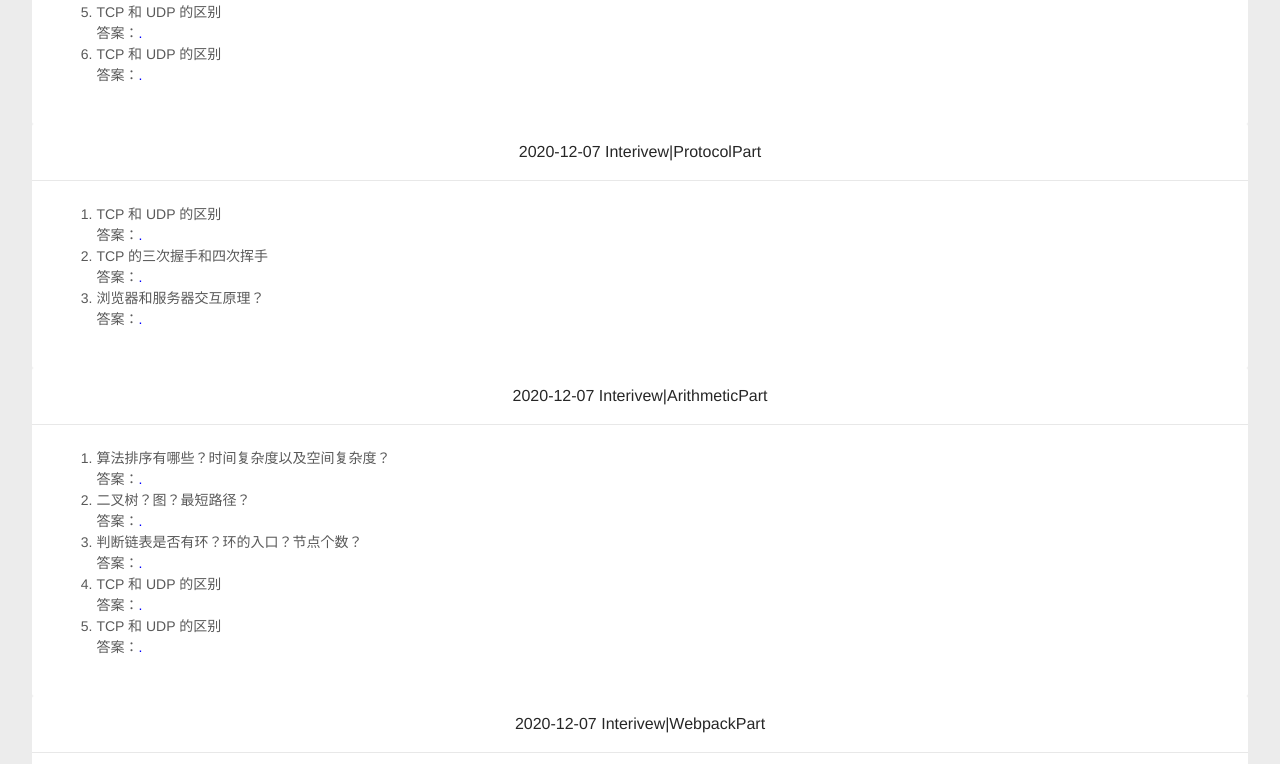
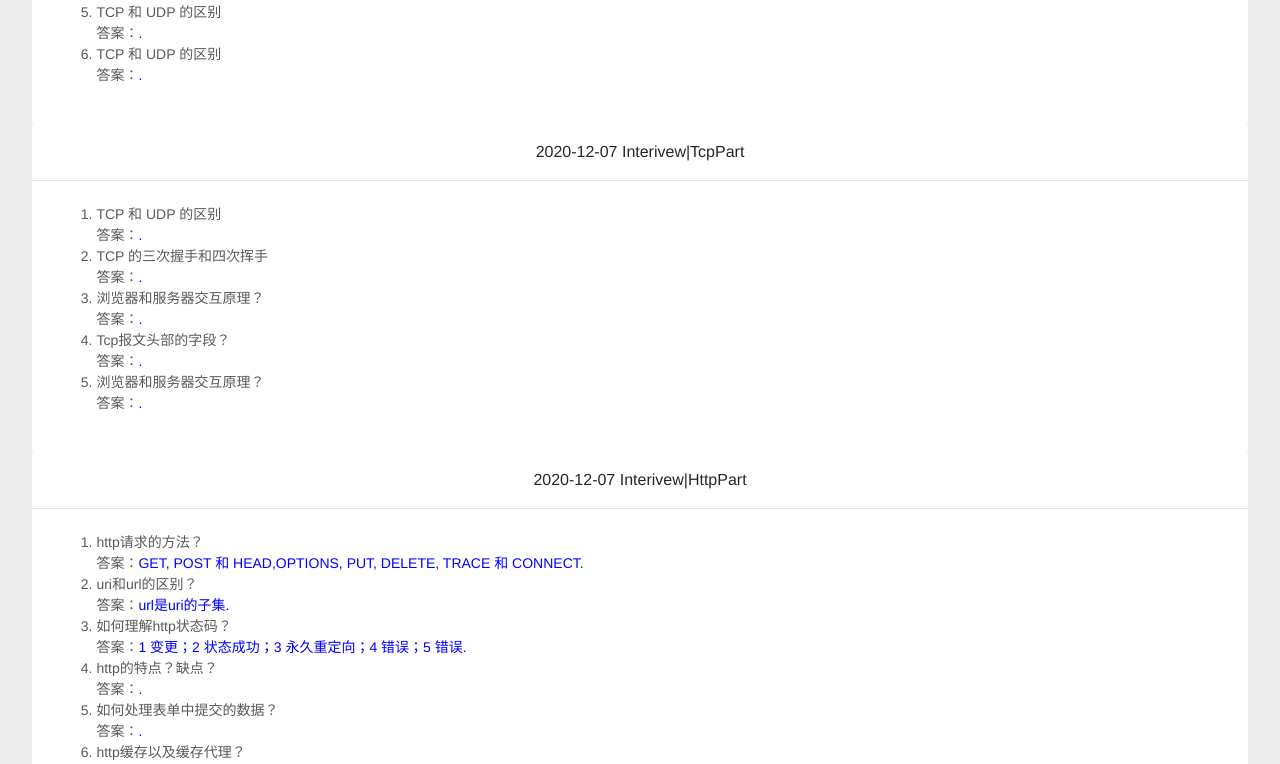
Before and after one commit to jackluotong/vue_project, a Vue app: page /decemberInterview in a window 1280 px wide. Shown: the part 4268-5032 px from the top of the page. Built offline with nearby package versions, Linux system fonts and the light colour scheme.

Commit message:
add new part for test display and interview part.

```diff
--- a/src/components/DecemberInterview.vue
+++ b/src/components/DecemberInterview.vue
@@ -80,14 +80,32 @@
     </a-card>
     <!-- protocol part -->
     <a-card
-      title="2020-12-07 Interivew|ProtocolPart"
+      title="2020-12-07 Interivew|TcpPart"
       :bordered="false"
       style="width:98%;margin:0 auto"
     >
       <div class="content">
         <ol>
           <li
-            v-for="(item,index) in protocolPart"
+            v-for="(item,index) in TcpPart"
+            :key='index'
+            class="liClass"
+          >
+            {{item.index}}{{item.name}}<br>答案：<span style="color:blue">{{item.answer}}. </span>
+          </li>
+        </ol>
+      </div>
+    </a-card>
+    <!-- http part -->
+    <a-card
+      title="2020-12-07 Interivew|HttpPart"
+      :bordered="false"
+      style="width:98%;margin:0 auto"
+    >
+      <div class="content">
+        <ol>
+          <li
+            v-for="(item,index) in HTTPPart"
             :key='index'
             class="liClass"
           >
@@ -241,10 +259,13 @@ export default {
         { name: "TCP 和 UDP 的区别", answer: "" },
 
       ],
-      protocolPart: [
+      TcpPart: [
         { name: "TCP 和 UDP 的区别", answer: "" },
         { name: "TCP 的三次握手和四次挥手", answer: "" },
         { name: '浏览器和服务器交互原理？', answer: '' },
+        { name: 'Tcp报文头部的字段？', answer: '' },
+        { name: '浏览器和服务器交互原理？', answer: '' },
+
       ],
       HTTPPart: [
         { name: "http请求的方法？", answer: "GET, POST 和 HEAD,OPTIONS, PUT, DELETE, TRACE 和 CONNECT" },
@@ -264,8 +285,6 @@ export default {
         { name: "算法排序有哪些？时间复杂度以及空间复杂度？", answer: "" },
         { name: "二叉树？图？最短路径？", answer: "" },
         { name: "判断链表是否有环？环的入口？节点个数？", answer: "" },
-        { name: "TCP 和 UDP 的区别", answer: "" },
-        { name: "TCP 和 UDP 的区别", answer: "" },
       ],
       webpackPart: [
         { name: '核心概念？', answer: 'entry,output,loader,plugins' },
@@ -506,11 +525,5 @@ export default {
 .liClass {
   text-align: left;
 }
-.centerVerticalHorizontal {
-  /*
 
-    */
-  justify-content: left;
-  display: flex;
-}
 </style>
--- /dev/null
+++ b/src/components/Interview/January.vue
@@ -0,0 +1,47 @@
+<template>
+  <div style="background:#ECECEC; padding:20px;">
+    <!-- js part -->
+    <a-card
+      title="2021-01-05 Interivew"
+      :bordered="false"
+      style="width:98%;margin:0 auto"
+    >
+      <div class="content">
+        <ol>
+          <li
+            v-for="(item,index,id) in interview"
+            :key='id'
+            class="liClass"
+          >
+            {{item.index}}{{item.title}} <span>题目：</span> {{item.name}}<br>答案：<span style="color:blue">{{item.answer}}. </span>
+          </li>
+        </ol>
+      </div>
+    </a-card>
+
+    </div>
+
+</template>
+<script>
+export default {
+  data(){
+    return{
+      interview:[
+        {title:'01-05中安科技面试',name:'router中如果找不到当前路径怎么处理？',answer:''},
+        {name:'http了解的怎么样？状态码？里面的方法？',answer:''},
+        {name:'算法有那些了解？排序有哪些？快排怎么实现？',answer:''}
+
+      ]
+    }
+  },
+
+}
+</script>
+<style scoped>
+.content {
+  float: left;
+}
+.liClass {
+  text-align: left;
+}
+</style>
--- a/src/components/InterviewVue.vue
+++ b/src/components/InterviewVue.vue
@@ -72,7 +72,7 @@
             <a-menu-item key="20" @click="$router.push({name:'DecemberInterview'})">
             December
             </a-menu-item>
-             <a-menu-item key="21" @click="desperate">
+             <a-menu-item key="21" @click="$router.push({name:'January'})">
              January
             </a-menu-item>
           </a-sub-menu>
--- a/src/router/index.js
+++ b/src/router/index.js
@@ -4,8 +4,7 @@ import Home from '../views/Home.vue'
 
 Vue.use(VueRouter)
 
-const routes = [
-  {
+const routes = [{
     path: '/',
     name: 'Home',
     component: Home
@@ -16,48 +15,53 @@ const routes = [
     // route level code-splitting
     // this generates a separate chunk (about.[hash].js) for this route
     // which is lazy-loaded when the route is visited.
-    component: () => import(/* webpackChunkName: "about" */ '../views/About.vue')
+    component: () => import( /* webpackChunkName: "about" */ '../views/About.vue')
   },
   {
-    path:'/another',
-    name:'Another',
-    component:()=>import('../views/Another.vue')
+    path: '/another',
+    name: 'Another',
+    component: () => import('../views/Another.vue')
   },
   {
-    path:'/interview',
-    name:'Interview',
-    component:()=>import('../views/Interview.vue')
+    path: '/interview',
+    name: 'Interview',
+    component: () => import('../views/Interview.vue')
   },
   {
-    path:'/forVue',
-    name:'ForVue',
-    component:()=>import('../components/ForVue.vue')
+    path: '/forVue',
+    name: 'ForVue',
+    component: () => import('../components/ForVue.vue')
   },
   {
-    path:'/forRouter',
+    path: '/forRouter',
     // redirect: '/about',
     alias: 'heheda',
-    name:'ForRouter',
-    component:()=>import('../components/ForRouter.vue')
+    name: 'ForRouter',
+    component: () => import('../components/ForRouter.vue')
   },
   {
-    path:'/forVuex',
-    name:'ForVuex',
-    component:()=>import('../components/ForVuex.vue')
-  },{
-    path:'/jsFundamental',
-    name:'JsFundamental',
-    component:()=>import('../components/JsFundamental.vue')
+    path: '/forVuex',
+    name: 'ForVuex',
+    component: () => import('../components/ForVuex.vue')
+  }, {
+    path: '/jsFundamental',
+    name: 'JsFundamental',
+    component: () => import('../components/JsFundamental.vue')
   },
   {
-    path:'/jsAdvanced',
-    name:'JsAdvanced',
-    component:()=>import('../components/JsAdvanced.vue')
+    path: '/jsAdvanced',
+    name: 'JsAdvanced',
+    component: () => import('../components/JsAdvanced.vue')
   },
   {
-    path:'/decemberInterview',
-    name:'DecemberInterview',
-    component:()=>import('../components/DecemberInterview.vue')
+    path: '/decemberInterview',
+    name: 'DecemberInterview',
+    component: () => import('../components/DecemberInterview.vue')
+  },
+  {
+    path: '/January',
+    name: 'January',
+    component: () => import('../components/Interview/January.vue')
   }
 ]
 
```
Also changed, not shown: src/assets/http.js (added, +47 -0 lines), src/assets/test.html (added, +14 -0 lines).
